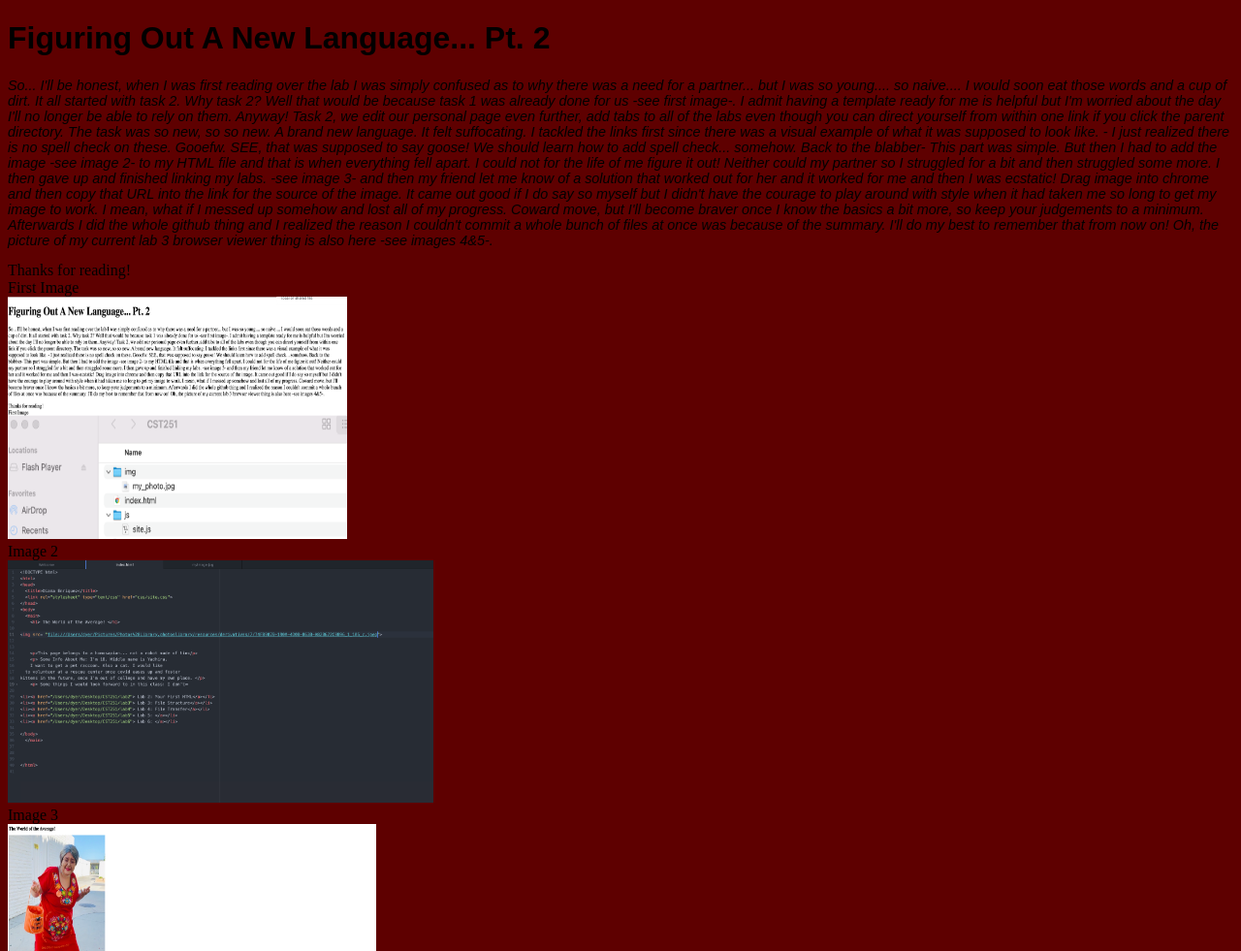
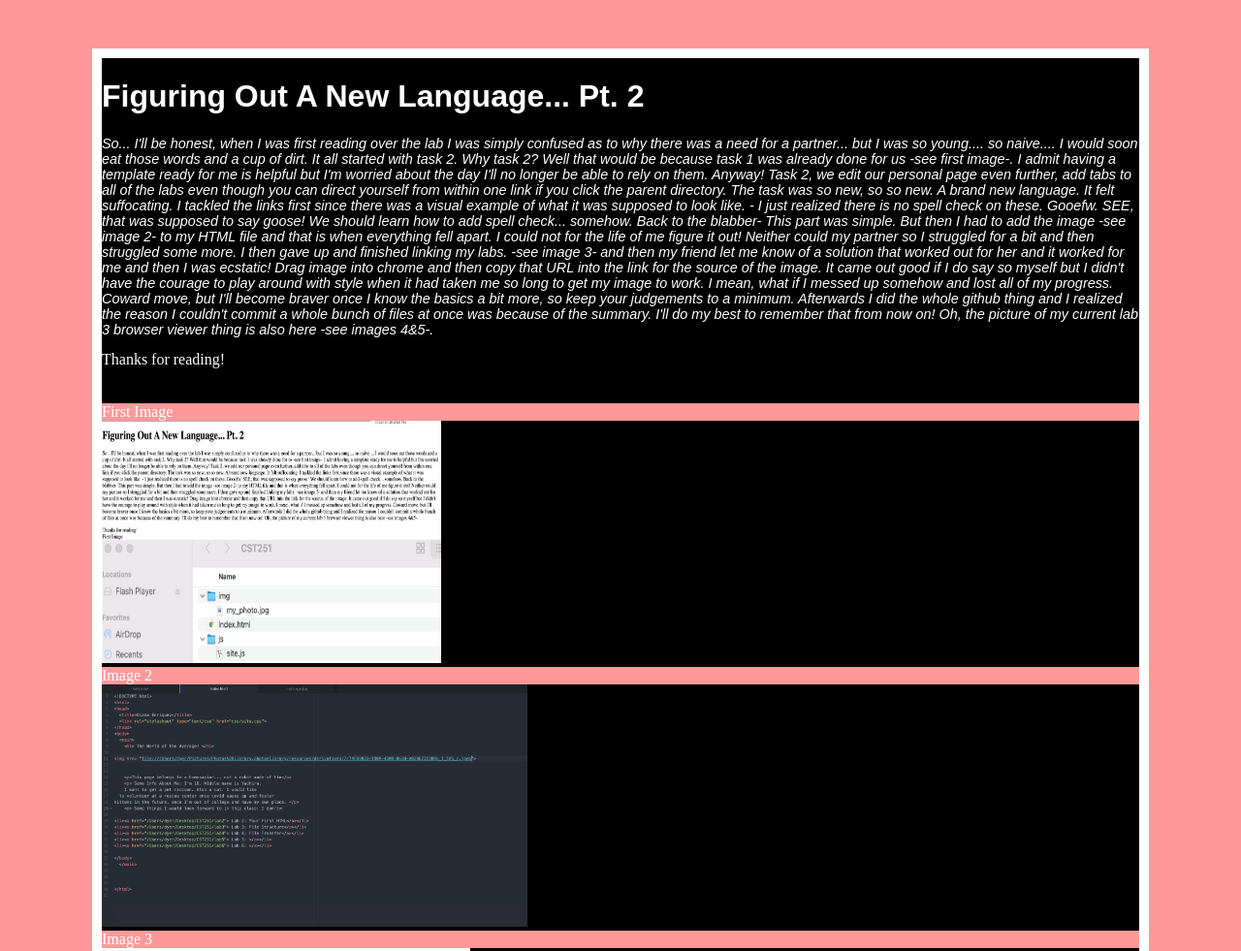
Before and after one commit to RobotmadeofTin/CST251, a plain HTML site: page lab3/index.html in a window 1280 px wide. Shown: the top 981 px of the page at 97% size. Drawn offline with Linux system fonts and the light colour scheme.

Commit message:
lab9-taskX

```diff
--- a/lab2/css/lab.css
+++ b/lab2/css/lab.css
@@ -0,0 +1,24 @@
+body {
+  border: solid white 10px;
+  margin:50px 95px 50px 95px;
+  background: black;
+  color: white;
+}
+
+h1, h2 {
+  font-family: Fantasy;
+  font-style: normal;
+  font: "Impact";
+  font-size: 45;
+}
+
+p {
+  font-family: sans-serif;
+  font-style: oblique;
+  font: "Arial";
+  font-size: 90%
+}
+
+html {
+  background: #ff9999;
+}
--- a/lab3/css/lab.css
+++ b/lab3/css/lab.css
@@ -0,0 +1,28 @@
+body {
+  border: solid white 10px;
+  margin:50px 95px 50px 95px;
+  background: black;
+  color: white;
+}
+
+h1, h2 {
+  font-family: Fantasy;
+  font-style: normal;
+  font: "Impact";
+  font-size: 45;
+}
+
+p {
+  font-family: sans-serif;
+  font-style: oblique;
+  font: "Arial";
+  font-size: 90%
+}
+
+html {
+  background: #ff9999;
+}
+
+div.image {
+  background: #ff9999;
+}
--- a/lab3/index.html
+++ b/lab3/index.html
@@ -40,19 +40,30 @@
 	picture of my current lab 3 browser viewer thing is also here -see images 4&5-.
 </p>
 <div> Thanks for reading!</div>
+</br>
+</br>
 </main>
 
+<div class="image"
 <div> First Image </div>
 <img src="img/lab3_finalscreenshot.png" alt="First Image" width=350pi height=250pi>
+
+<div class="image"
 <div> Image 2 </div>
 <img src="img/lab3-task2_atom.png" alt="Image 2" widht=150pi height=250pi>
+
+<div class="image"
 <div> Image 3 </div>
 <img src="img/lab3_task2_browser.png" alt="Image 3" width=380pi height=250pi>
+
+<div class="image"
 <div> Image 4 </div>
 <img src="img/lab3_task3_atom.png" alt="Image 4" widht=150pi height=200pi>
+
+<div class="image"
 <div> Image 5 </div>
 <img src="img/lab3_task3_browser.png" alt="Image 5" width=400pi height=200pi>
-
+</div>
 
 </body>
 </html>
--- a/lab4/css/lab.css
+++ b/lab4/css/lab.css
@@ -0,0 +1,24 @@
+body {
+  border: solid white 10px;
+  margin:50px 95px 50px 95px;
+  background: black;
+  color: white;
+}
+
+h1, h2 {
+  font-family: Fantasy;
+  font-style: normal;
+  font: "Impact";
+  font-size: 45;
+}
+
+p {
+  font-family: sans-serif;
+  font-style: oblique;
+  font: "Arial";
+  font-size: 90%
+}
+
+html {
+  background: #ff9999;
+}
```
